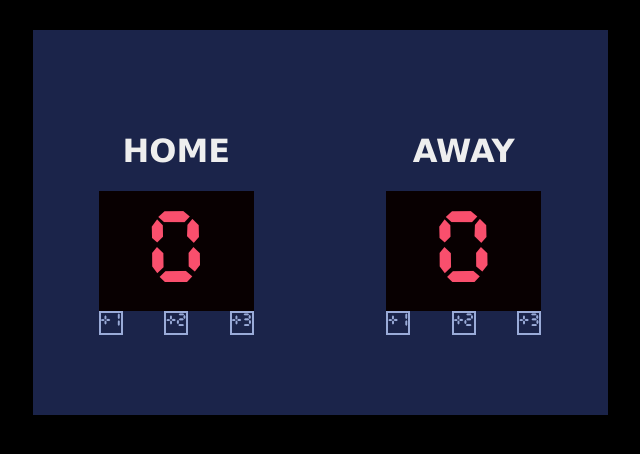
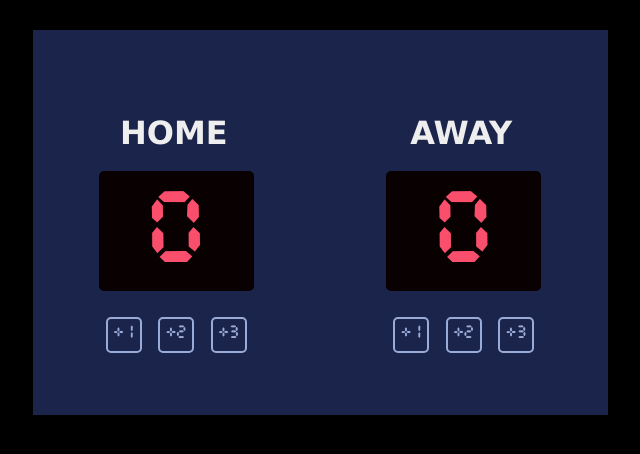
Before and after one commit to dscardona/basketball-scoreboard, a plain HTML site: page index.html in a window 1280 px wide. Shown: the whole page, without its empty margins (320-960 px from the left). Drawn offline with Linux system fonts and the light colour scheme.

Commit message:
Align elements according to design, round corners

```diff
--- a/styles.css
+++ b/styles.css
@@ -23,13 +23,15 @@ body {
 .team-score {
     display: flex;
     flex-direction: column;
-    justify-content: stretch;
 }
 
 h1 {
     color: #EEEEEE;
     font-family: Verdana, Geneva, Tahoma, sans-serif;
     font-weight: 600;
+    height: 36px;
+    width: 150px;
+    padding: 0px;
 }
 
 .score-screen {
@@ -37,6 +39,7 @@ h1 {
     width: 155px;
     background: #080001;
     font-family: CursedTimer;
+    border-radius: 5px;
 }
 
 .score {
@@ -51,6 +54,7 @@ h1 {
 .increase-score-btns {
     display: flex;
     justify-content: space-between;
+    margin-top: 26px;
 }
 
 .btn-increase {
@@ -59,4 +63,7 @@ h1 {
     height: 20px;
     width: 20px;
     font-family: CursedTimer;
+    padding: 6px;
+    border-radius: 5px;
+    margin: 0px 7px;
 }
```
